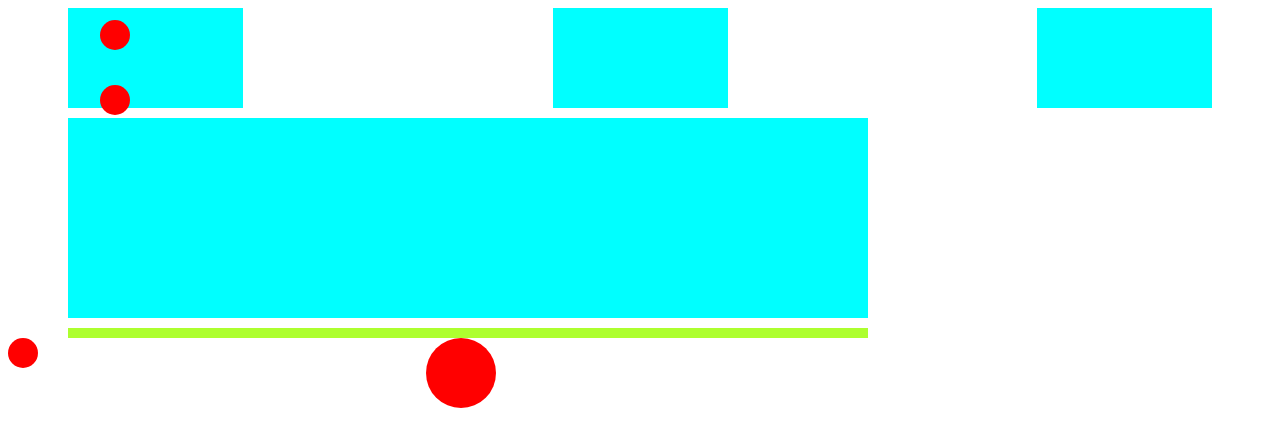
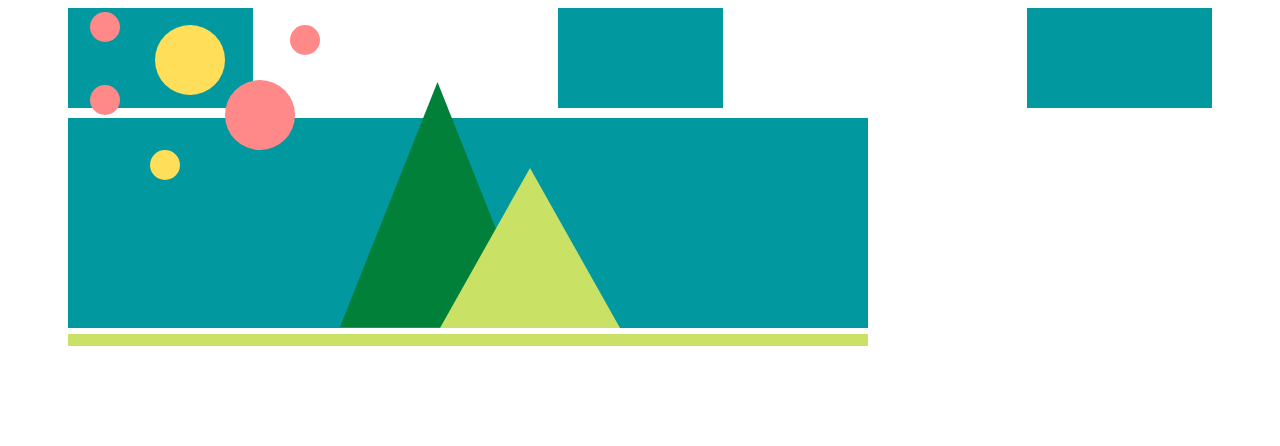
Before and after one commit to treyh2/Picasso, a plain HTML site: page index.html in a window 1280 px wide. Drawn offline with Linux system fonts and the light colour scheme.

Commit message:
Update style.css

```diff
--- a/style.css
+++ b/style.css
@@ -1,26 +1,25 @@
-
 .block1{
-background-color: aqua;
-width: 175px;
+    background-color: #02989f ;
+    width: 185px;
     height: 100px;
     }
 
     .block2{
-  background-color: aqua;
-  width: 175px;
+      background-color: #02989f;
+      width: 165px;
       height: 100px;
     }
 
     .block3{
-  background-color: aqua;
-  width: 175px;
+      background-color: #02989f;
+      width: 185px;
       height: 100px;
     }
 
     .block4{
-  background-color: aqua;
+      background-color: #02989f;
       width: 800px;
-  height: 200px;
+      height: 210px;
       margin-top: 10px;
       display: flex;
       flex-wrap: wrap;
@@ -29,10 +28,10 @@ height: 100px;
     }
 
     .block5{
-  background-color: greenyellow;
+      background-color: #c9e265;
       width: 800px;
-  height: 10px;
-  margin-top: 10px;
+      height: 12px;
+      margin-top: 6px;
     }
 
     .square{
@@ -45,9 +44,9 @@ height: 100px;
 
     .circle1{
       position: absolute;
-  top: 20px;
-  left: 100px;
-background-color: red;
+      top: 12px;
+      left: 90px;
+    background-color: #ff8888;
     border-radius: 50%;
     height: 30px;
     width: 30px;
@@ -55,23 +54,49 @@ width: 30px;
     .circle2{
       position: absolute;
       top: 85px;
-  left: 100px;
-background-color: red;
+      left: 90px;
+    background-color: #ff8888;
     border-radius: 50%;
     height: 30px;
     width: 30px;
     }
     .circle3{
-background-color: red;
+      position: absolute;
+      top:25px;
+      left: 290px;
+    background-color: #ff8888;
     border-radius: 50%;
     height: 30px;
     width: 30px;
     }
     .circle4{
-background-color: red;
+      position: absolute;
+      top: 80px;
+      left: 225px;
+    background-color: #ff8888;
     border-radius: 50%;
     height: 70px;
     width: 70px;
+    }
+
+    .circle5{
+      position: absolute;
+      top: 25px;
+      left: 155px;
+    background-color: #ffde59;
+    border-radius: 50%;
+    height: 70px;
+    width: 70px;
+    }
+
+    .circle6{
+      position: absolute;
+      top: 150px;
+      left: 150px;
+    background-color: #ffde59;
+    border-radius: 50%;
+    height: 30px;
+    width: 30px;
     }
 
     .circle{
@@ -80,3 +105,23 @@ width: 70px;
       justify-content: space-between;
       align-items: flex-start;
     }
+
+    .triangle1 {
+    position: absolute;
+    top: 82px;
+    left: 340px;
+      width: 195px;
+      height: 245px;
+      background: #008038;
+      clip-path: polygon(50% 0%, 0% 100%, 100% 100%);
+  }
+
+  .triangle2 {
+    position: absolute;
+    top: 168px;
+    left: 440px;
+    width: 180px;
+    height: 160px;
+    background: #c9e265;
+    clip-path: polygon(50% 0%, 0% 100%, 100% 100%);
+}
```
Lines whose indentation alone changed are shown as unchanged.
